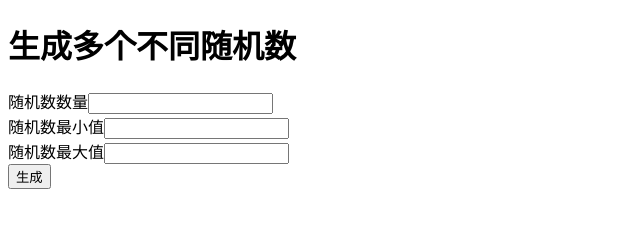
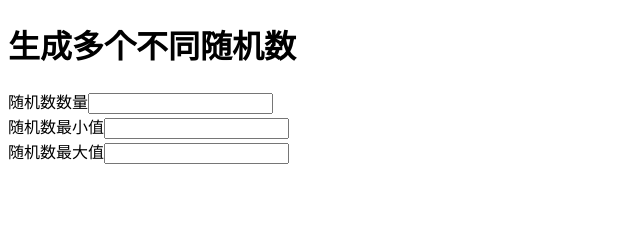
Before and after one commit to JiZiQian/random, a plain HTML site: page index.html in a window 1280 px wide. Both pictures are taken after a click on the button "生成". Shown: the whole page, without its empty margins (0-640 px from the left). Drawn offline with Linux system fonts and the light colour scheme.

Commit message:
Update index.html

```diff
--- a/index.html
+++ b/index.html
@@ -4,6 +4,8 @@
 <meta charset="utf-8">
 <script>
 	function create(){
+		console.log(document.body.childNodes);
+		document.body.removeChild(document.body.childNodes[12]);
 		let n=Number(document.getElementById("num").value);
 		let mn=Number(document.getElementById("min").value);
 		let mx=Number(document.getElementById("max").value);
@@ -36,6 +38,6 @@
 	随机数数量<input type="text" id="num"><br/>
 	随机数最小值<input type="text" id="min"><br/>
 	随机数最大值<input type="text" id="max"><br/>
-	<button type="button" onclick="create()">生成</button><br/>
+	<button type="button" onclick="create()" id="btn">生成</button><br/>
 </body>
 </html>
```
